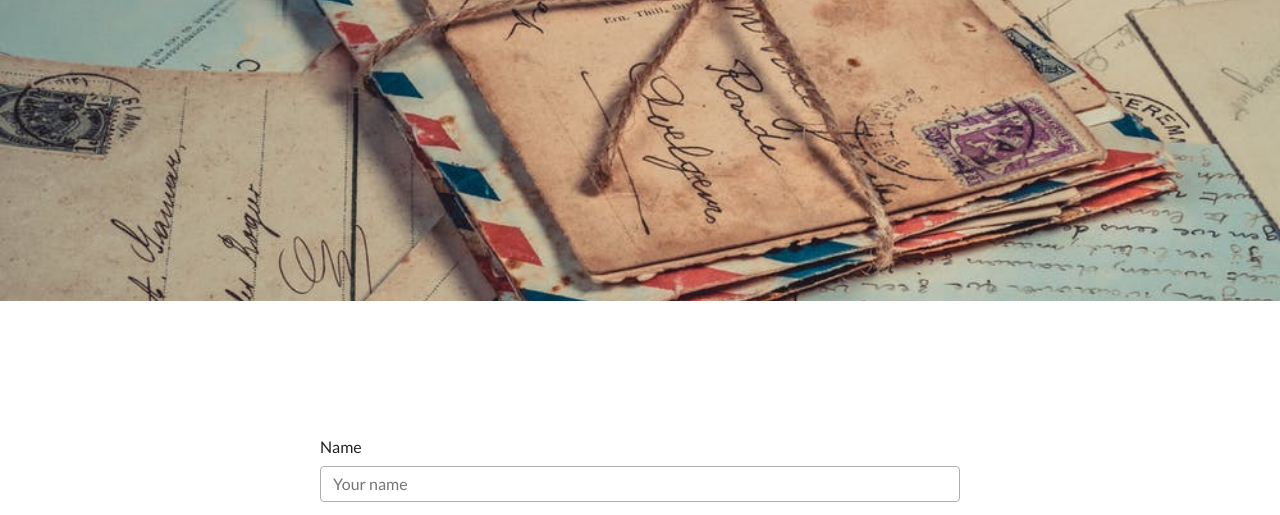
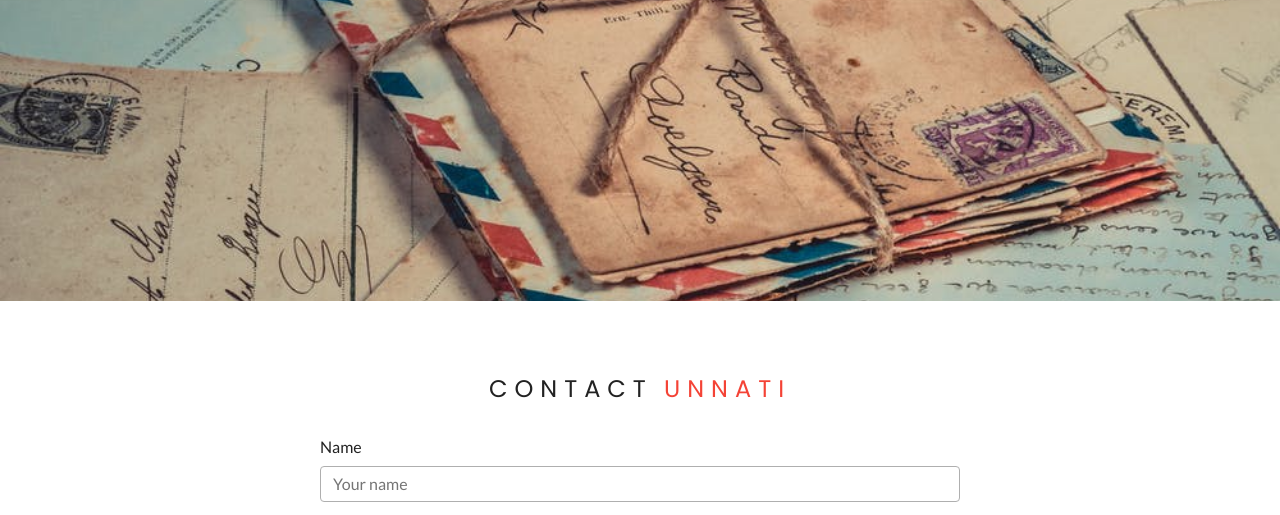
Before and after one commit to ajinkabeer/Unnati, a Gatsby site: page /contact in a window 1280 px wide. Shown: the part 272-787 px from the top of the page. Built offline with nearby package versions, Linux system fonts and the light colour scheme; Gatsby itself is replaced by a stand-in of ours.

Commit message:
Update contact page

```diff
--- a/src/pages/contact.js
+++ b/src/pages/contact.js
@@ -10,7 +10,7 @@ const contact = ({ data }) => {
   return (
     <Layout>
       <Styledhero img={data.defaultBcg.childImageSharp.fluid} />
-      <Contact />
+      <Contact title="Contact" subtitle="Unnati" />
     </Layout>
   )
 
```
